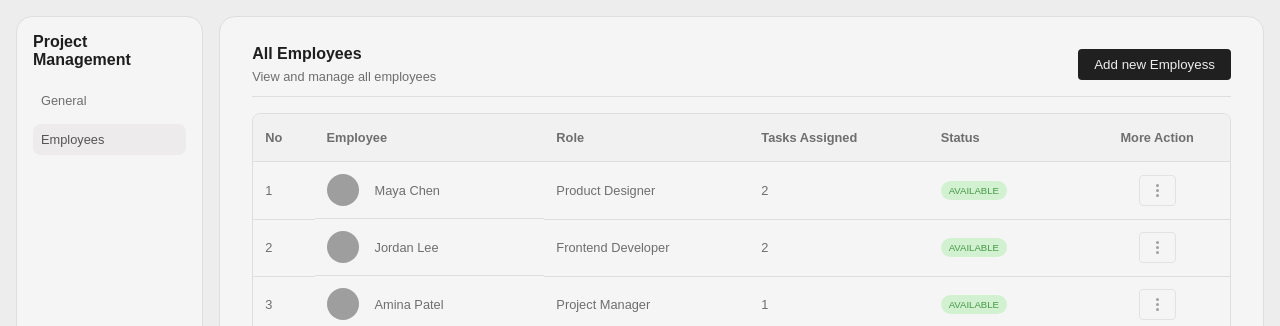
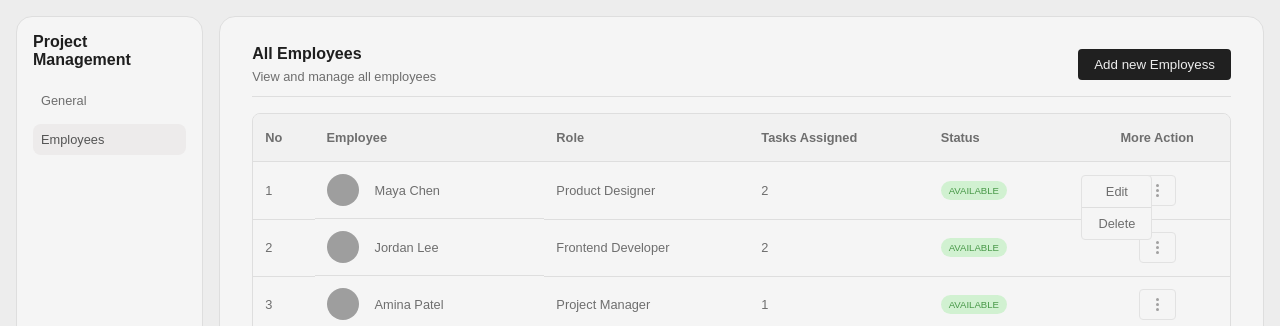
Before and after one commit to Afker99/el-proyecto, a React (Vite) app: page /employees in a window 1280 px wide. Both pictures are taken after a click on the button 1157 px from the left and 190 px from the top of the page. Shown: the top 326 px of the page. Built offline with nearby package versions, Linux system fonts and the light colour scheme; grey boxes are pictures that could not be loaded.

Commit message:
more action button added in the table row

```diff
--- a/src/components/Button/styles.module.scss
+++ b/src/components/Button/styles.module.scss
@@ -29,7 +29,7 @@
   }
 
   &Secondary {
-    background-color: transparent;
+    background-color: #f5f5f5;
     border: 1px solid #e2e2e2;
     color: #767676;
 
--- a/src/components/EmployeesTabTable/EmployeesTable.tsx
+++ b/src/components/EmployeesTabTable/EmployeesTable.tsx
@@ -3,6 +3,7 @@ import styles from "./styles.module.scss";
 import Button from "../Button/Button";
 import { useEmployees } from "../../Contexts/EmployeeContext";
 import type Employee from "../../model/EmployeeTypes/EmpInterface";
+import { useState } from "react";
 
 interface EmployeesProps {
   employees: Employee[];
@@ -11,11 +12,11 @@ interface EmployeesProps {
 }
 
 function EmployeesTable(): React.JSX.Element {
-  const {
-    employees,
-    currentPage,
-    employeesPerPage,
-  }: EmployeesProps = useEmployees();
+  const { employees, currentPage, employeesPerPage }: EmployeesProps =
+    useEmployees();
+
+  const [openMenuId, setOpenMenuId] = useState<string | null>(null);
+
   const theaders: string[] = [
     "No",
     "Employee",
@@ -30,13 +31,19 @@ function EmployeesTable(): React.JSX.Element {
     currentPage * employeesPerPage,
   );
 
+  function handleClick(id: string) {
+    setOpenMenuId((currentId) => (currentId === id ? null : id));
+  }
+
   return (
     <main className={styles.main}>
       <table className={styles.table}>
         <thead className={styles.tableHeaders}>
           <tr>
             {theaders.map((header) => (
-              <th className={styles.tableHeadersCell}>{header}</th>
+              <th key={header} className={styles.tableHeadersCell}>
+                {header}
+              </th>
             ))}
           </tr>
         </thead>
@@ -70,11 +77,25 @@ function EmployeesTable(): React.JSX.Element {
                 )}
               </td>
               <td className={styles.tableCell}>
-                <Button variant="Secondary">
-                  <span className={styles.moreAction}></span>
-                  <span className={styles.moreAction}></span>
-                  <span className={styles.moreAction}></span>
+                <Button
+                  variant="Secondary"
+                  onClick={() => {
+                    handleClick(emp.id);
+                  }}
+                >
+                  <span className={styles.span}></span>
+                  <span className={styles.span}></span>
+                  <span className={styles.span}></span>
                 </Button>
+
+                <ul
+                  className={`${styles.moreAction} ${
+                    openMenuId === emp.id ? "" : styles.moreActionHidden
+                  }`}
+                >
+                  <li className={styles.moreActionOption} onClick={() => console.log("Edit")} >Edit</li>
+                  <li className={styles.moreActionOption} onClick={() => console.log("Delete")} >Delete</li>
+                </ul>
               </td>
             </tr>
           ))}
--- a/src/components/EmployeesTabTable/styles.module.scss
+++ b/src/components/EmployeesTabTable/styles.module.scss
@@ -15,6 +15,7 @@
   &Cell {
     padding: 0.75rem;
     border-bottom: 1px solid #dedede;
+    position: relative;
   }
 
   &Row &Cell:last-child {
@@ -35,15 +36,12 @@
       padding: 1rem 0.75rem;
       background-color: #f1f1f1;
       border-bottom: 1px solid #dedede;
-      // border: 1px solid;
     }
 
     tr &Cell:last-child {
       text-align: center;
     }
   }
-
-
 
   &Employee {
     display: flex;
@@ -79,7 +77,7 @@
   }
 }
 
-.moreAction {
+.span {
   display: block;
   width: 3px;
   height: 3px;
@@ -91,3 +89,33 @@
     margin-bottom: 0;
   }
 }
+
+.moreAction {
+  position: absolute;
+  top: 23%;
+  left: -2%;
+  background-color: #f5f5f5;
+  border: 1px solid #e2e2e2;
+  border-radius: 0.25rem;
+  z-index: 1;
+
+  &.moreActionHidden {
+    display: none;
+  }
+
+  &Option {
+    cursor: pointer;
+    list-style: none;
+    padding: 0.5rem 1rem;
+    border-bottom: 1px solid #dedede;
+    transition: all 0.5s;
+
+    &:hover {
+      background-color: #e9e9e9;
+    }
+
+    &:last-child {
+      border: 0;
+    }
+  }
+}
```
